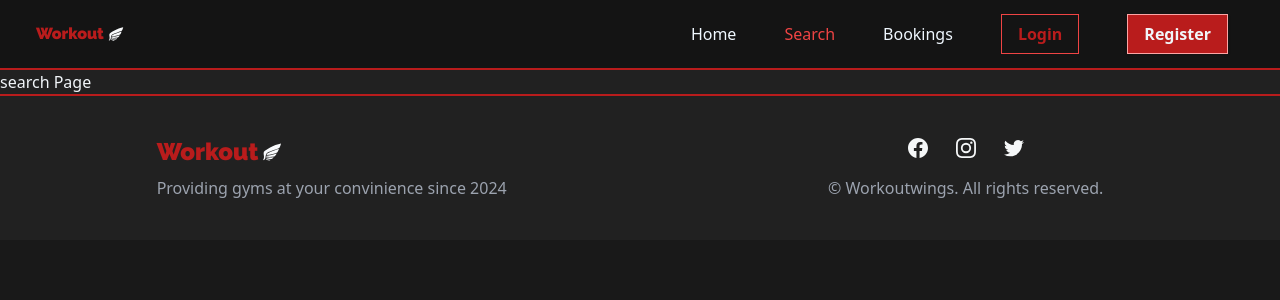
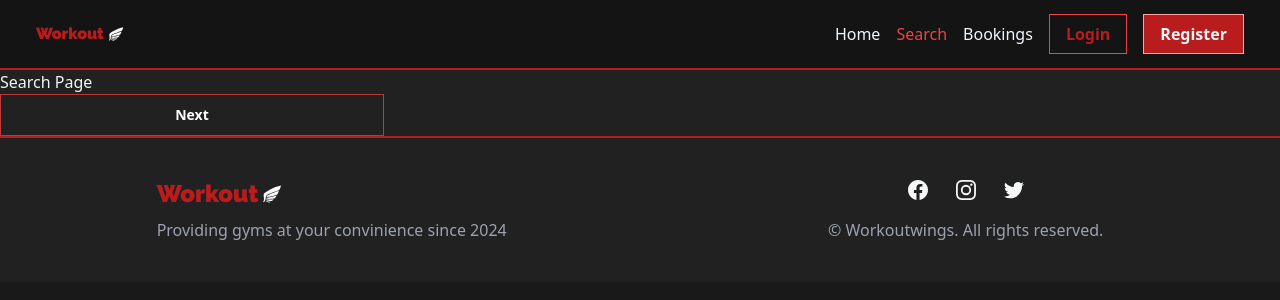
Before and after one commit to pesto-students/frontend-repo-titans, a React (Vite) app: page /search in a window 1280 px wide. Shown: the top 300 px of the page. Built offline with nearby package versions, Linux system fonts and the light colour scheme.

Commit message:
landing page changees , navbar fixed , added buttons , corrections for future

```diff
--- a/src/App.jsx
+++ b/src/App.jsx
@@ -8,6 +8,8 @@ import Login from './Pages/GymUserPages/Login';
 import Register from './Pages/GymUserPages/Register';
 import Navbar from './components/Navbar'
 import Footer from './components/Footer';
+import GymDetails from './Pages/GymUserPages/GymDetails';
+import PageNotFound from './Pages/Error/PageNotFound';
 
 function App() {
   return (
@@ -21,6 +23,9 @@ function App() {
         <Route path="/bookings" element={<Bookings />} />
         <Route path="/login" element={<Login />} />
         <Route path="/register" element={<Register />} />
+        <Route path="/gymDetails" element={<GymDetails />} />
+        <Route path="*" element={<PageNotFound />} />
+
       </Routes>
 
       <Footer />
--- /dev/null
+++ b/src/Pages/Error/PageNotFound.jsx
@@ -0,0 +1,27 @@
+import React from 'react';
+import { Link } from 'react-router-dom';
+import Home from '../GymUserPages/Home';
+import errorImage from "../../assets/errorPage.svg"
+
+function PageNotFound() {
+    return (
+        <main className="flex items-center w-screen h-[37rem] ">
+            <div className="container flex flex-col items-center justify-between px-5 mx-auto text-gray-700 md:flex-row">
+                <div className="w-full mx-8 text-center lg:w-1/2 md:text-left">
+                    <div className="mb-8 font-extrabold text-wwtext text-7xl font-dark"> 404</div>
+                    <p className="mb-8 text-2xl font-light leading-normal md:text-3xl text-wwsecondarytext">
+                        Sorry we couldn't find the page you're looking for
+                    </p>
+
+                    <Link to={"home"} className="inline px-5 py-3 text-sm font-medium leading-5 text-white transition-all border border-transparent rounded-lg shadow-2xl bg-wwred duration-400 focus:outline-none active:bg-red-600 hover:bg-red-700">back to homepage</Link>
+                </div>
+                <div className="w-full mx-5 my-12 lg:flex lg:justify-end lg:w-1/2">
+                    <img src={errorImage} className="" alt="Page not found" />
+                </div>
+
+            </div>
+        </main>
+    );
+}
+
+export default PageNotFound;
--- /dev/null
+++ b/src/Pages/GymUserPages/GymDetails.jsx
@@ -0,0 +1,12 @@
+import React from 'react'
+
+function GymDetails() {
+  return (
+    <div>
+      Gym details here
+
+    </div>
+  )
+}
+
+export default GymDetails
--- a/src/Pages/GymUserPages/LandingPage.jsx
+++ b/src/Pages/GymUserPages/LandingPage.jsx
@@ -1,6 +1,7 @@
 import React from 'react'
 import { Link } from 'react-router-dom'
-
+import landingPageimage from "../../assets/landingPageImage.png"
+import profilePic from "../../assets/profileP.jpg"
 // there is className called width-change in this File. we need to increase its width to make the page more appealing
 
 function LandingPage() {
@@ -87,9 +88,9 @@ function LandingPage() {
       {/* secttion 3 */}
       <div className="relative px-6 mb-12 isolate lg:px-8">
         <div className="max-w-2xl py-8 mx-auto lg:py-8">
-          <div className="flex items-center justify-between width-change">
+          <div className="flex flex-col items-center justify-between md:flex-row width-change">
 
-            <p className="flex flex-col mt-6 text-2xl leading-8 text-left align-top text-wwTitleRed lg:items-start lg:justify-start ">
+            <p className="flex flex-col mt-6 text-2xl leading-8 text-center align-top text-wwTitleRed lg:items-start lg:justify-start ">
               <span className='w-full font-bold '>Are You A Gym Owner ? </span>
               <span className='w-full '>Expand Your Reach. Attract digital nomads </span>
             </p>
@@ -115,26 +116,31 @@ function LandingPage() {
 
       <div className="relative flex flex-col px-6 pt-2 sm:flex-row isolate lg:px-8">
 
-        <div className="w-auto p-4 bg-gray-700 sm:w-3/5 ">
-
-          Space For Image
-          <img src="../../assets/profileP.png"/>
+        <div className="w-auto p-4 sm:w-2/4 ">
+          <img src={landingPageimage} className='h-64 md:h-80 lg:h-auto' />
         </div>
 
 
-        <div className="grid w-3/5 grid-cols-1 gap-4 p-4 text-left sm:w-2/5 text-wwTitleRed">
-          <div className="text-2xl font-semibold">Trusted by proffesionals</div>
-          <div className="py-4 ">Join the community of professionals enjoying seamless and reliable gym booking experiences.</div>
+        <div className="flex flex-col justify-center w-full gap-4 p-4 text-center md:text-start md:w-3/5 sm:w-2/5 text-wwTitleRed">
+          <div className="text-2xl font-semibold">Trusted by professionals</div>
+          <div className="py-4">Join the community of professionals enjoying seamless and reliable gym booking experiences.</div>
 
-          {/* I want this to be hidden for smaller screen but !important thing is stopping it. Need to fix this  dev/muhmmad*/}
-          <div className="md:pt-20 ">
+
+          <div className="">
             WorkoutWings has revolutionized my fitness routine! As someone who travels frequently, finding a gym and booking a slot has never been easier.
           </div>
 
-          <div className="flex flex-col justify-start py-4 md:flex-row">
-            <span className='flex items-center justify-center mb-2 ml-8 mr-2 rounded-full bg-slate-300 md:ml-0 md:mb-0 w-7 h-7 '>DP</span>
-            <span className='flex items-center justify-center '>
-              Yash Patil,  Working out with WorkoutWings
+
+
+          <div className="flex flex-col justify-start w-full py-4 md:flex-row">
+            <span className="flex items-center justify-center w-full mb-2 md:w-[8%] md:justify-start md:ml-0 md:mb-0">
+              <img src={profilePic} className="rounded-full w-7 h-7 bg-slate-300" />
+            </span>
+
+
+
+            <span className="flex items-center justify-center ml-4 lg:ml-0">
+              Yash Patil, Working out with WorkoutWings
             </span>
           </div>
         </div>
--- a/src/Pages/GymUserPages/SearchPage.jsx
+++ b/src/Pages/GymUserPages/SearchPage.jsx
@@ -1,11 +1,13 @@
-import React from 'react'
+import React from 'react';
+import WWButton from '../../components/WWButton';
 
 function SearchPage() {
   return (
     <div>
-      search Page
+      Search Page
+      <WWButton text="Next" to="/bookings" variant="v3" minWidth="24rem"/>
     </div>
-  )
+  );
 }
 
-export default SearchPage
+export default SearchPage;
--- a/src/components/Navbar.css
+++ b/src/components/Navbar.css
@@ -34,15 +34,11 @@ color{
 }
 
 .header .nav-item {
-    padding: 1rem;
+
     font-weight: 500;
     color: aliceblue;
 }
 
-.header .nav-item a:hover {
-    padding-bottom: 12px;
-    border-bottom: 3px solid var(--secondary-color);
-}
 
 .hamburger {
     display: none;
--- a/src/components/Navbar.jsx
+++ b/src/components/Navbar.jsx
@@ -47,7 +47,7 @@ const Navbar = () => {
             <Link to="/login" className="px-4 py-2 font-semibold text-red-700 bg-transparent border border-red-500 hover:bg-red-500 hover:text-white hover:border-transparent" onClick={closeMenu}>Login</Link>
           </li>
           <li className="nav-item">
-            <Link to="/register" className="px-4 py-2 font-semibold bg-red-700 border border-red-300 shadow hover:bg-red-800 text-slate-100" onClick={closeMenu}>Register</Link>
+            <Link to="/register" className="px-4 py-2 font-semibold bg-red-700 border border-red-300 shadow hover:bg-red-500 text-slate-100" onClick={closeMenu}>Register</Link>
           </li>
         </ul>
 
--- /dev/null
+++ b/src/components/WWButton.jsx
@@ -0,0 +1,41 @@
+import React from 'react';
+import { Link } from 'react-router-dom';
+import PropTypes from 'prop-types';
+
+function WWButton({
+  text,
+  variant = 'v1',
+  to = '#',
+  minWidth = '8rem',
+  display = 'block',
+}) {
+  const baseClass = 'px-3.5 py-2.5 text-sm font-semibold shadow-sm focus-visible:outline focus-visible:outline-2 focus-visible:outline-offset-2';
+  const commonClass = `text-white ${display}`;
+
+  const variants = {
+    v1: `bg-wwred hover:bg-red-600 focus-visible:outline-indigo-600 ${commonClass}`,
+    v2: `bg-red-700 border border-red-300 hover:bg-red-800 text-slate-100 ${commonClass}`,
+    v3: `bg-transparent text-white border border-wwred hover:bg-wwred ${commonClass}`,
+  };
+
+  return (
+    <Link to={to} className={variant === 'v4' ? 'inline-block m-1' : ''}>
+      <button
+        className={`${baseClass} ${variants[variant]}`}
+        style={{ minWidth }}
+      >
+        {text}
+      </button>
+    </Link>
+  );
+}
+
+WWButton.propTypes = {
+  text: PropTypes.string.isRequired,
+  variant: PropTypes.oneOf(['v1', 'v2', 'v3']),
+  to: PropTypes.string,
+  minWidth: PropTypes.string,
+  display: PropTypes.string,
+};
+
+export default WWButton;
--- a/tailwind.config.js
+++ b/tailwind.config.js
@@ -9,6 +9,7 @@ export default {
       colors: {
         wwbg: '#212121',
         wwtext: '#F5F7F8',
+        wwsecondarytext:'#94a3b8',
         wwred : '#c13838',
         wwTitleRed:'#b91c1c',
         wwnavbar:'#1f1c1c '
```
Also changed, not shown: src/assets/errorPage.svg (added), 1 other file (tests, documents, lock files or other folders).
